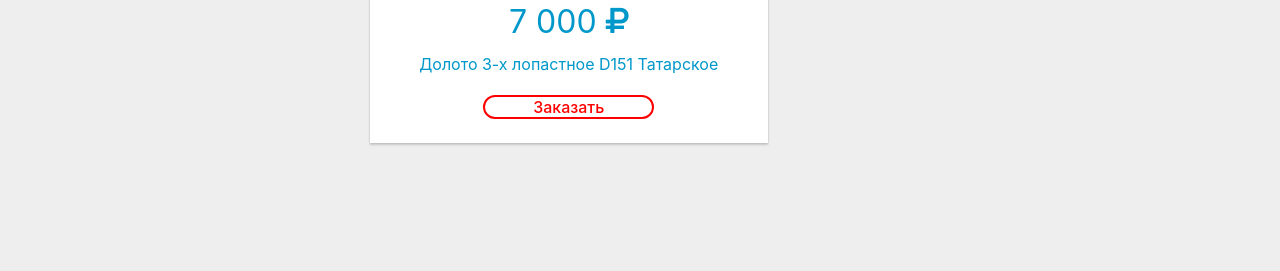
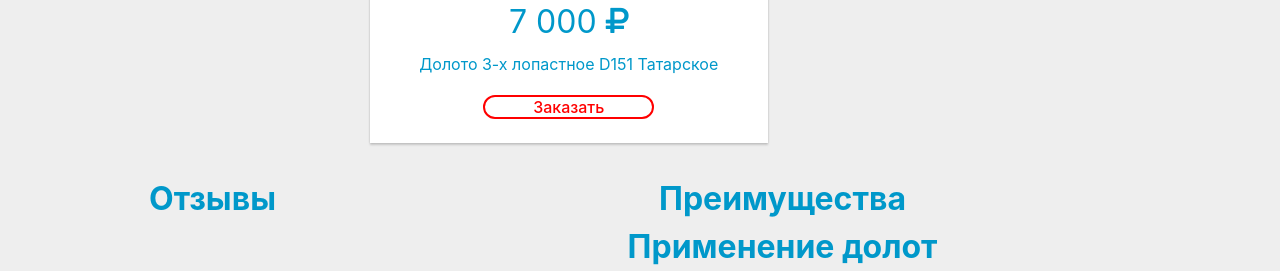
Before and after one commit to glooer/doloto, a plain HTML site: page index.html in a window 1280 px wide. Shown: the part 1828-2099 px from the top of the page. Before the commit the page ends 2003 px from the top, so only its background shows below. Drawn offline with nearby package versions, Linux system fonts and the light colour scheme; a script that the page names is missing; files whose address does not match are found by name.

Commit message:
добавлена шапка

```diff
--- a/assets/css/style.css
+++ b/assets/css/style.css
@@ -178,3 +178,10 @@ body {
 	display: flex;
 	align-items: center;
 }
+
+.doloto-title {
+	color: #0098ca;
+	font-size: 2rem;
+	font-weight: bold;
+	text-align: center;
+}
--- a/index.html
+++ b/index.html
@@ -211,6 +211,23 @@
 				</div>
 			</div>
 		</div>
+		<div class="container">
+			<div class="row">
+				<div class="col-lg-3">
+					<div class="doloto-title">
+						Отзывы
+					</div>
+				</div>
+				<div class="col-lg-9">
+					<div class="doloto-title">
+						Преимущества
+					</div>
+					<div class="doloto-title">
+						Применение долот
+					</div>
+				</div>
+			</div>
+		</div>
 
 		<script src="https://code.jquery.com/jquery-3.1.1.slim.min.js"></script>
 		<script src="https://cdnjs.cloudflare.com/ajax/libs/tether/1.4.0/js/tether.min.js"></script>
```
